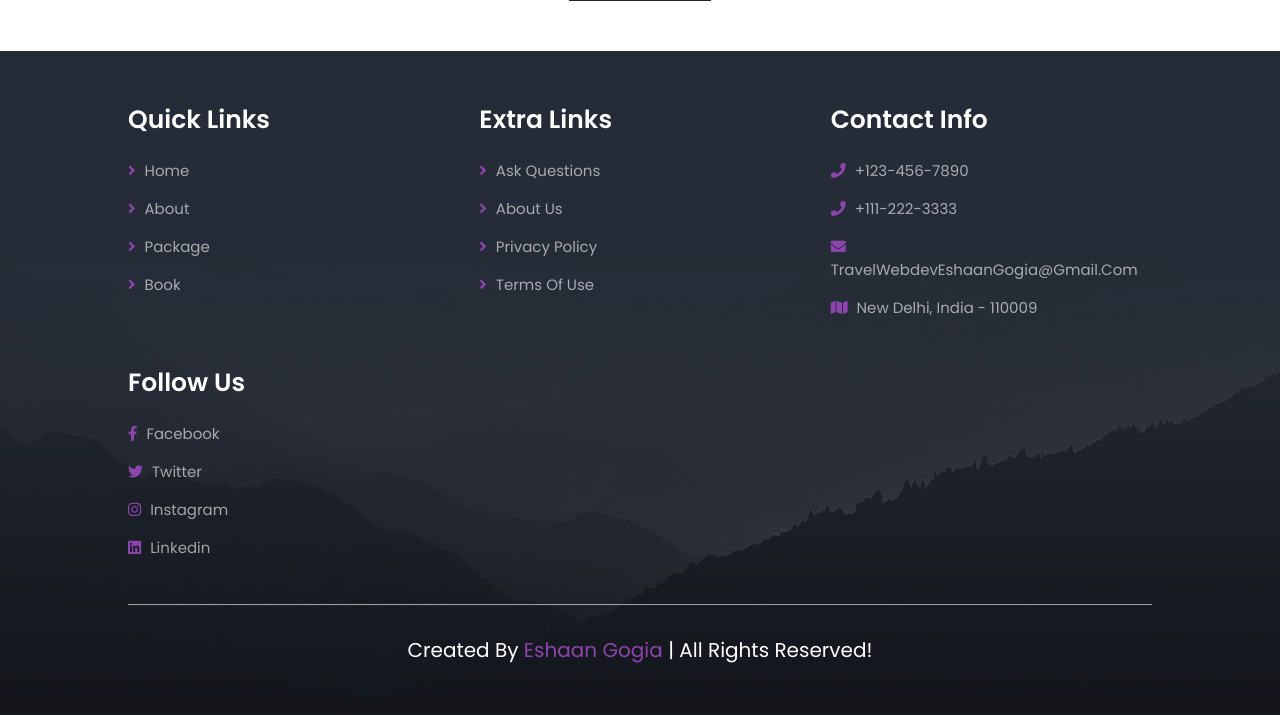
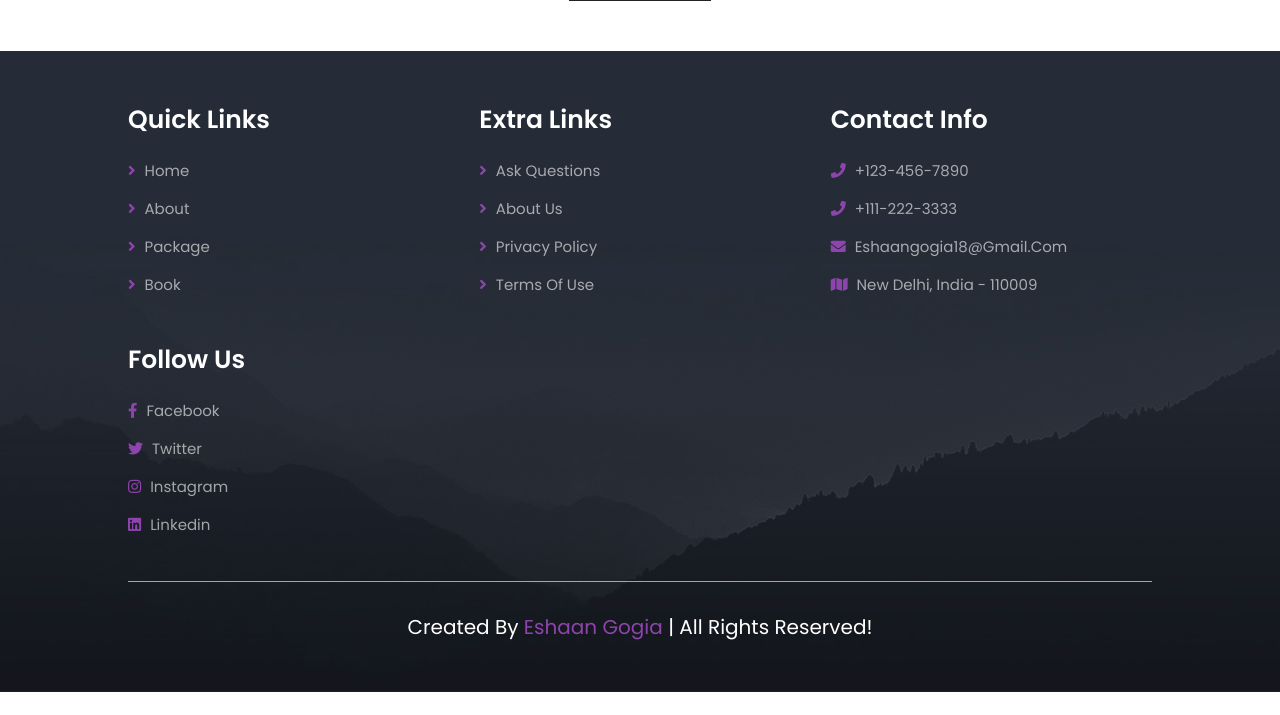
Before and after one commit to EshaanGogia/TravelWeb, a PHP site: page /home.php in a window 1280 px wide. Shown: the part 2753-3468 px from the top of the page. After the commit the page ends 3445 px from the top, so only its background shows below. Run offline with PHP 8.4, Linux system fonts and the light colour scheme.

Commit message:
Update home.php

```diff
--- a/home.php
+++ b/home.php
@@ -245,7 +245,7 @@
          <h3>contact info</h3>
          <a href="#"> <i class="fas fa-phone"></i> +123-456-7890 </a>
          <a href="#"> <i class="fas fa-phone"></i> +111-222-3333 </a>
-         <a href="#"> <i class="fas fa-envelope"></i> TravelWebdevEshaanGogia@gmail.com </a>
+         <a href="#"> <i class="fas fa-envelope"></i> eshaangogia18@gmail.com </a>
          <a href="#"> <i class="fas fa-map"></i> New Delhi, india - 110009 </a>
       </div>
 
```
